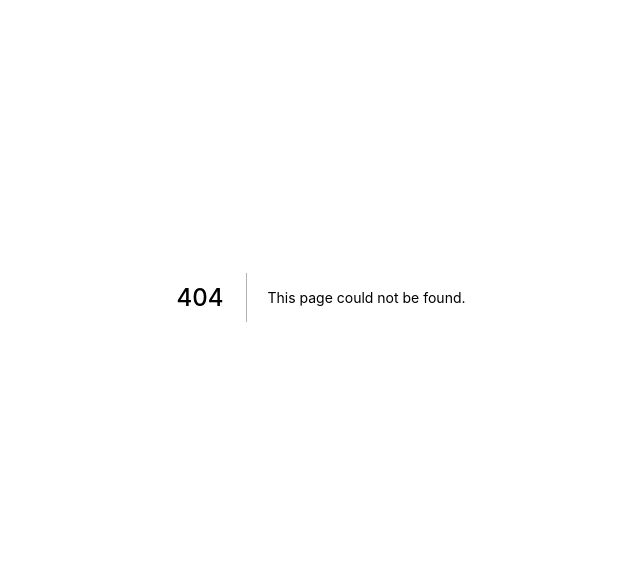
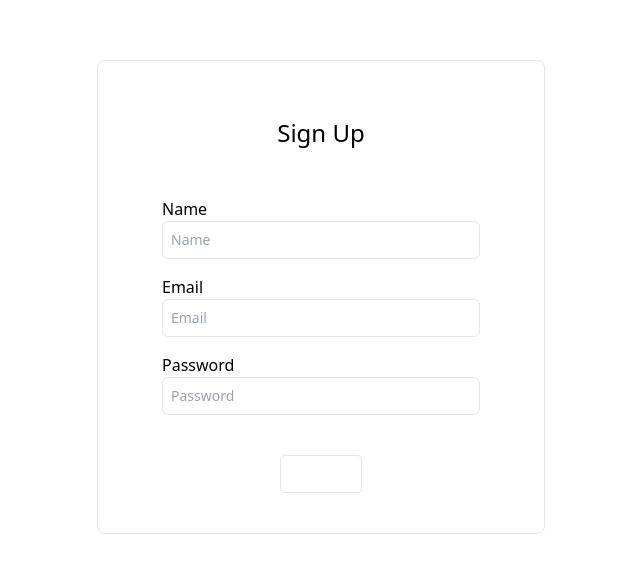
Before and after one commit to dashco-ord/dashcord-core, a Next.js app: page /signup in a window 1280 px wide. Before the commit this address had no page. Shown: the part 103-676 px from the top of the page, without its empty margins (319-959 px from the left). Built offline with nearby package versions, Linux system fonts and the light colour scheme.

Commit message:
feat added signup page

```diff
--- /dev/null
+++ b/pages/signup.tsx
@@ -0,0 +1,62 @@
+import React from "react";
+
+const signup = () => {
+  const handleFormSubmit = (e) => {
+    e.preventDefault();
+
+    let name = e.target.elements.name?.value;
+    let email = e.target.elements.email?.value;
+    let password = e.target.elements.password?.value;
+
+    console.log(name, email, password);
+  };
+  return (
+    <div className="h-screen flex bg-gray-bg1">
+      <div className="w-full max-w-md m-auto bg-white rounded-lg border border-primaryBorder shadow-default py-10 px-16">
+        <h1 className="text-2xl font-medium text-primary mt-4 mb-12 text-center">
+          Sign Up
+        </h1>
+
+        <form onSubmit={handleFormSubmit}>
+          <div>
+            <label htmlFor="name">Name</label>
+            <input
+              type="name"
+              className={`w-full p-2 text-primary border rounded-md outline-none text-sm transition duration-150 ease-in-out mb-4`}
+              id="name"
+              placeholder="Name"
+            />
+          </div>
+          <div>
+            <label htmlFor="email">Email</label>
+            <input
+              type="email"
+              className={`w-full p-2 text-primary border rounded-md outline-none text-sm transition duration-150 ease-in-out mb-4`}
+              id="email"
+              placeholder="Email"
+            />
+          </div>
+          <div>
+            <label htmlFor="password">Password</label>
+            <input
+              type="password"
+              className={`w-full p-2 text-primary border rounded-md outline-none text-sm transition duration-150 ease-in-out mb-4`}
+              id="password"
+              placeholder="Password"
+            />
+          </div>
+
+          <div className="flex justify-center items-center mt-6">
+            <button
+              className={`bg-green py-2 px-4 text-sm text-white rounded border border-green focus:outline-none focus:border-green-dark`}
+            >
+              SignUp
+            </button>
+          </div>
+        </form>
+      </div>
+    </div>
+  );
+};
+
+export default signup;
```
